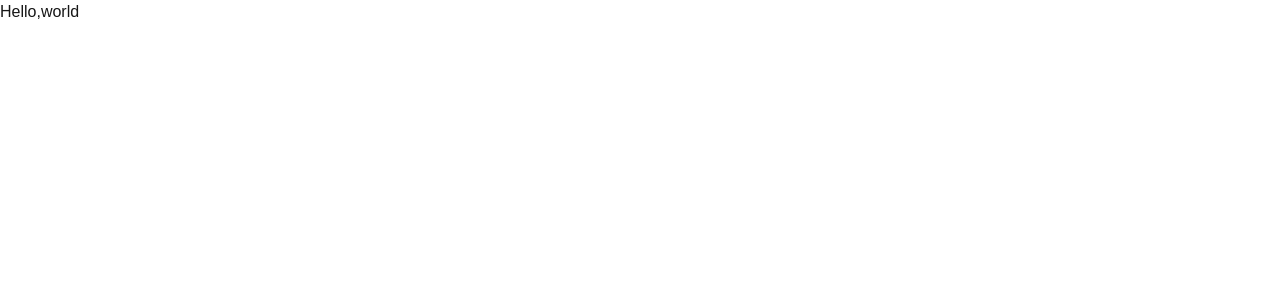
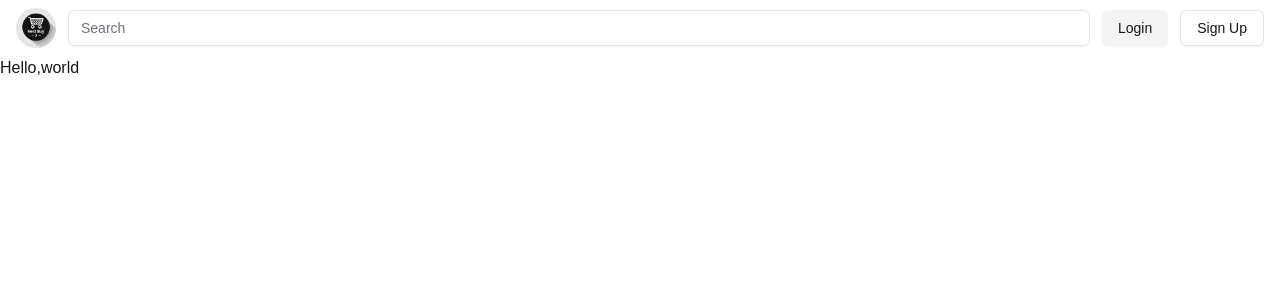
Before and after one commit to VikasMeshram2708/NextBuy, a Next.js app: page / in a window 1280 px wide. Shown: the top 300 px of the page. Built offline with nearby package versions, Linux system fonts and the light colour scheme.

Commit message:
:sparkles: navbar created.

```diff
--- a/app/layout.tsx
+++ b/app/layout.tsx
@@ -2,6 +2,7 @@ import type { Metadata } from "next";
 import localFont from "next/font/local";
 import "./globals.css";
 import { Toaster } from "react-hot-toast";
+import Navbar from "@/components/Navbar";
 
 const geistSans = localFont({
   src: "./fonts/GeistVF.woff",
@@ -58,6 +59,7 @@ export default function RootLayout({
       <body
         className={`${geistSans.variable} ${geistMono.variable} antialiased`}
       >
+        <Navbar />
         <Toaster />
         {children}
       </body>
--- a/components/Navbar.tsx
+++ b/components/Navbar.tsx
@@ -1,138 +1,79 @@
-"use client";
-
-import React, { useEffect, useState } from "react";
-import { LogOut, Menu, ShoppingCart } from "lucide-react";
-import { Button } from "@/components/ui/button";
+import Link from "next/link";
+import { Avatar, AvatarFallback, AvatarImage } from "@/components/ui/avatar";
+import { Button } from "./ui/button";
+import { Menu } from "lucide-react";
 import {
   Sheet,
   SheetContent,
+  SheetDescription,
   SheetHeader,
   SheetTitle,
   SheetTrigger,
 } from "@/components/ui/sheet";
-import {
-  DropdownMenu,
-  DropdownMenuContent,
-  DropdownMenuItem,
-  DropdownMenuLabel,
-  DropdownMenuTrigger,
-} from "@/components/ui/dropdown-menu";
-import { Input } from "@/components/ui/input";
-import { signOut, useSession } from "next-auth/react";
-import { useSelector } from "react-redux";
-import { RootState } from "@/app/store/store";
-import Link from "next/link";
-import { Avatar, AvatarFallback, AvatarImage } from "./ui/avatar";
 import { links } from "@/app/seed/NavLInks";
+import { Input } from "./ui/input";
 
-export const Navbar = () => {
-  const { status } = useSession();
-  const [isAuthenticated, setIsAuthenticated] = useState(false);
-  const { products } = useSelector((state: RootState) => state.product);
-
-  useEffect(() => {
-    if (status === "authenticated") {
-      setIsAuthenticated(true);
-    }
-
-    if (status === "unauthenticated") {
-      setIsAuthenticated(false);
-    }
-  }, [status]);
-
-  const handleLogout = async () => {
-    await signOut();
-  };
-
+export default function Navbar() {
   return (
-    <nav className="text-white shadow-md">
-      <div className="container mx-auto px-4 py-3 flex justify-between gap-3 items-center">
-        <Link href="/" className="text-xl font-bold">
+    <header className="px-4 py-2 w-full">
+      <nav className="container mx-auto flex items-center justify-between gap-3">
+        <div>
+          <Link href="/">
             <Avatar>
-            <AvatarImage src="/nav-logo.png" />
+              <AvatarImage src="./nav-logo.png" />
               <AvatarFallback>CN</AvatarFallback>
             </Avatar>
           </Link>
-
-        <div className="hidden md:flex w-full md:max-w-4xl lg:max-w-5xl mx-auto items-center space-x-4">
-          <Input placeholder="Search" />
         </div>
-
-        <div className="hidden md:flex items-center space-x-4">
-          {links.map((link) => (
+        <div className="hidden lg:block w-full max-w-lg md:max-w-xl lg:max-w-4xl xl:max-w-6xl mx-auto">
+          <Input type="text" placeholder="Search" />
+        </div>
+        <div className="hidden lg:flex gap-3">
+          <Button variant={"secondary"}>
+            <Link href="/login">Login</Link>
+          </Button>
+          <Button variant={"outline"}>
+            <Link href="/signup">Sign Up</Link>
+          </Button>
+        </div>
+        {/* Mobile Nav */}
+        <Sheet>
+          <SheetTrigger className="lg:hidden">
+            <Menu />
+          </SheetTrigger>
+          <SheetContent className="dark">
+            <SheetHeader>
+              <SheetTitle>
+                <Link href="/">
+                  <Avatar>
+                    <AvatarImage src="./nav-logo.png" />
+                    <AvatarFallback>CN</AvatarFallback>
+                  </Avatar>
+                </Link>
+              </SheetTitle>
+              <SheetDescription className="grid gap-2">
+                {links?.map((link) => (
                   <Link
-              key={link.label}
-              href={link.url}
-              className="hover:text-gray-300"
+                    key={link?.url}
+                    href={link?.url}
+                    className="capitalize font-bold hover:underline"
                   >
-              {link.label}
+                    {link?.label}
                   </Link>
                 ))}
-
-          <DropdownMenu>
-            <DropdownMenuTrigger className="relative" asChild>
-              <Button variant="ghost" size="icon">
-                <ShoppingCart className="h-5 w-5" />
-                {products?.length > 0 && (
-                  <span className="absolute top-0 right-0 bg-red-500 text-white text-xs rounded-full h-4 w-4 flex items-center justify-center">
-                    {products?.length}
+                <span className="space-x-3 py-5">
+                  <Button variant={"secondary"}>
+                    <Link href="/login">Login</Link>
+                  </Button>
+                  <Button variant={"outline"}>
+                    <Link href="/signup">Sign Up</Link>
+                  </Button>
                 </span>
-                )}
-              </Button>
-            </DropdownMenuTrigger>
-            <DropdownMenuContent align="end">
-              <DropdownMenuLabel>Cart</DropdownMenuLabel>
-              <DropdownMenuItem>View Cart</DropdownMenuItem>
-              <DropdownMenuItem>Checkout</DropdownMenuItem>
-            </DropdownMenuContent>
-          </DropdownMenu>
-
-          {status === "loading" ? (
-            <span className="myLoader"></span>
-          ) : isAuthenticated ? (
-            <Button onClick={handleLogout} variant="destructive" size="sm">
-              <LogOut className="mr-2 h-4 w-4" />
-              Logout
-            </Button>
-          ) : (
-            <Button variant="secondary" size="sm">
-              Login
-            </Button>
-          )}
-        </div>
-
-        <Sheet>
-          <SheetTrigger asChild>
-            <Button variant="ghost" size="icon" className="md:hidden">
-              <Menu className="h-5 w-5" />
-            </Button>
-          </SheetTrigger>
-          <SheetContent side="right" className="bg-gray-800 text-white">
-            <SheetHeader>
-              <SheetTitle className="text-white">Menu</SheetTitle>
+              </SheetDescription>
             </SheetHeader>
-            <div className="mt-6 flex flex-col space-y-4">
-              {links.map((link) => (
-                <Link
-                  key={link.label}
-                  href={link.url}
-                  className="text-lg hover:text-gray-300"
-                >
-                  {link.label}
-                </Link>
-              ))}
-              {isAuthenticated ? (
-                <Button onClick={handleLogout} variant="destructive">
-                  <LogOut className="mr-2 h-4 w-4" />
-                  Logout
-                </Button>
-              ) : (
-                <Button variant="secondary">Login</Button>
-              )}
-            </div>
           </SheetContent>
         </Sheet>
-      </div>
       </nav>
+    </header>
   );
-};
+}
```
Lines whose indentation alone changed are shown as unchanged.
